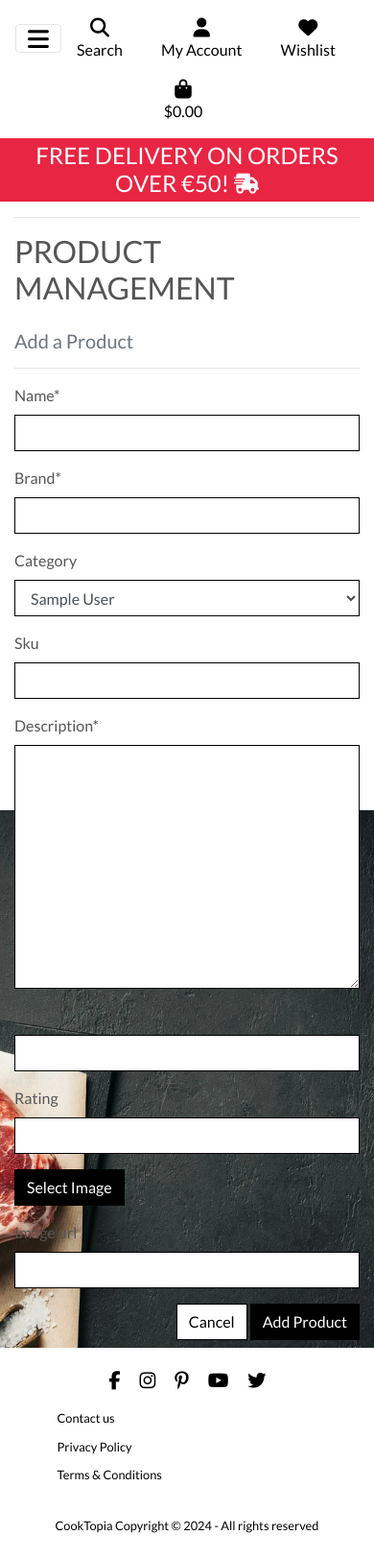
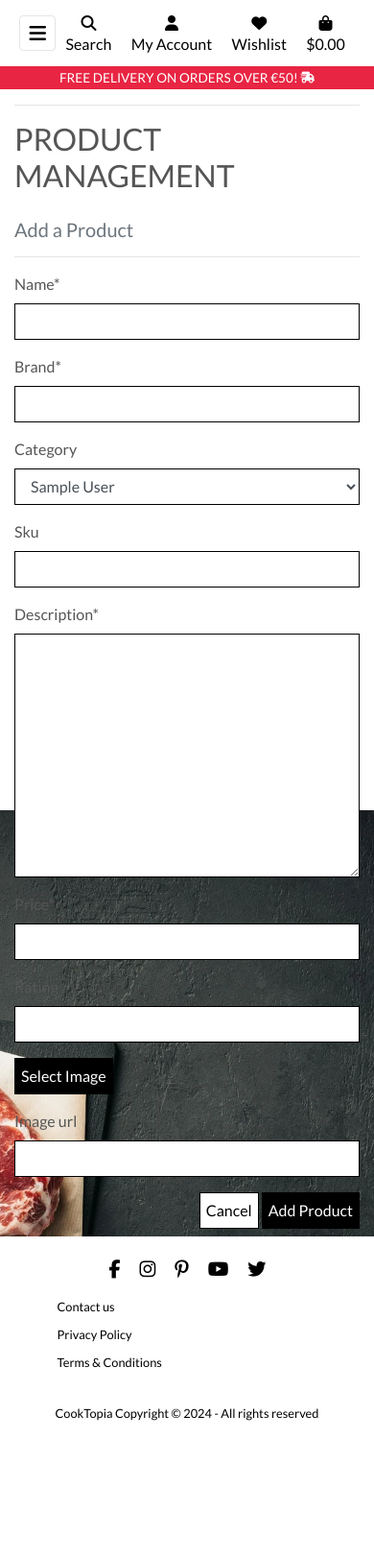
Before and after one commit to AleksandarJavorovic/cooktopia, a Django app: page /products/add/ in a window 390 px wide. Shown: the whole page at 96% size. After the commit the page ends 1480 px from the top, so only its background shows below. Run offline with Django 3.2, Linux system fonts and the light colour scheme; a user stored in the database is signed in; tables that the repository leaves empty hold one stand-in row (values such as "Sample post"); some libraries are stand-ins or nearby versions.

Commit message:
update styles of home page and product detail page

```diff
--- a/home/templates/home/index.html
+++ b/home/templates/home/index.html
@@ -12,8 +12,8 @@
 {% block content %}
     <div class="container h-100">
         <div class="row h-100">
-            <div class="col-7 col-md-6 my-auto offset-md-6">
-                <h1 class="display-4 logo-font text-white">
+            <div class="col-7 col-md-6 my-5 my-lg-auto offset-md-6">
+                <h1 class="display-4 logo-font text-white text-shadow">
                     Where passion meets quality!
                 </h1>
                 <div class="my-5">
--- a/static/css/base.css
+++ b/static/css/base.css
@@ -23,6 +23,10 @@ body {
 
 .logo-font {
     text-transform: uppercase;
+}
+
+.text-shadow {
+    text-shadow: 2px 2px 5px black;
 }
 
 .main-logo-link {
@@ -330,8 +334,8 @@ input[name='q']::placeholder {
   }
 }
 
+@media (min-width: 992px) {
     /* fixed top navbar only on medium and up */
-@media (min-width: 992px) {
     .fixed-top-desktop-only {
         position: fixed;
         top: 0;
@@ -345,16 +349,61 @@ input[name='q']::placeholder {
     }
 }
 
-/* smaller navbar icons */
-@media (max-width:500px) {
-    .smaller-icons {
-        font-size: 0.8em;
+
+/* pad the top a bit when navbar is collapsed on mobile */
+@media (max-width: 991px) {
+    .header-container {
+        padding-top: 116px;
+    }
+
+    body {
+        height: calc(100vh - 116px);
+    }
+
+    .display-4.logo-font.text-white {
+        font-size: 2rem;
+    }
+
+    .nav-link {
+        padding: 0.15rem;
+    }
+
+    .nav-link i.fa-lg {
+        font-size: 1rem;
+    }
+
+    .navbar-toggler {
+        padding: .6rem .6rem;
+        font-size: 1rem;
+    }
+
+    #delivery-banner h4 {
+        font-size: .85rem;
+    }
+
+    .btn.btn-outline-black.rounded-0,
+    .btn.btn-black.rounded-0 {
+        padding: .375rem .375rem;
+    }
+
+    .btn.btn-outline-black.rounded-0.btn-lg,
+    .btn.btn-black.rounded-0.btn-lg {
+        padding: .375rem .375rem;
+        font-size: .75rem;
+    }
+
+    .qty_input {
+        padding-right: 5px;
+    }
+
+    .increment-qty, .decrement-qty {
+        padding: .25rem .5rem !important;
     }
 }
 
 
+@media (max-width:720px){
     /* footer styles */
-@media (max-width:720px){
     .footer{
         text-align:left;
         padding:5%;
@@ -368,3 +417,11 @@ input[name='q']::placeholder {
         margin:0% 3%;
     }
 }
+
+
+/* smaller navbar icons */
+@media (max-width:500px) {
+    .smaller-icons {
+        font-size: 0.8em;
+    }
+}
```
Lines whose indentation alone changed are shown as unchanged.
